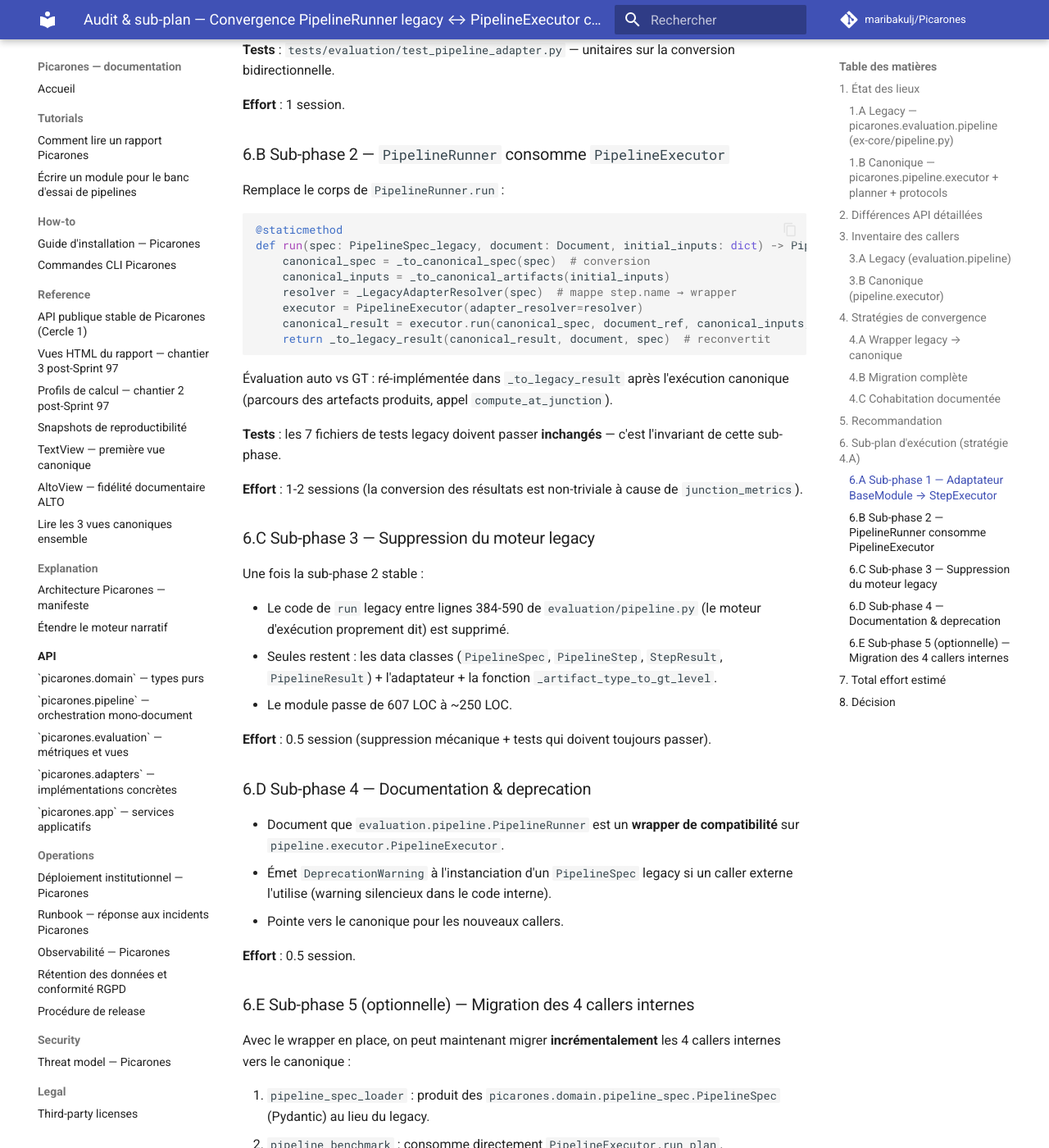
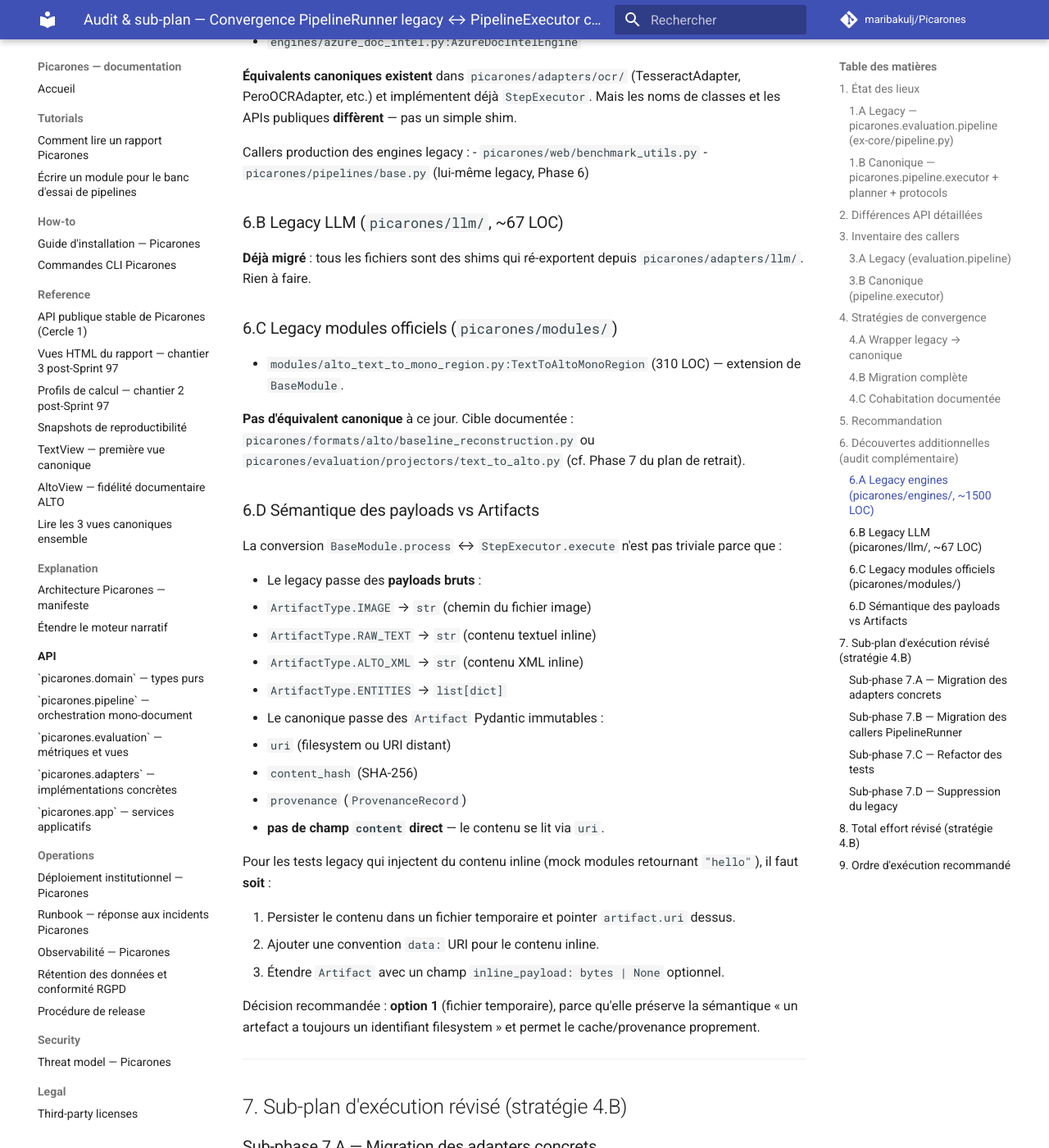
Before and after one commit to maribakulj/Picarones, an MkDocs documentation site: the page built from docs/migration/pipeline-convergence-plan.md, in a window 1280 px wide and 1400 px high, scrolled down 6130 px. Shown: the whole window at 82% size. Built offline with MkDocs 1.6.1 and Material for MkDocs 9.7.7, drawn with Linux system fonts in a browser that asks for light colours; comment, search, counter and statistics services are not loaded; some of the changed text lies outside the part shown.

Commit message:
docs(migration): révision audit convergence — strategy 4.B (full migration)
User clarification : 'on s'en fout de l'api publique, le projet est
en stand by jusqu'à la fin de la migration complète'.  Cette
contrainte levée fait basculer la recommandation de la stratégie
4.A (wrapper, préservation API) vers la stratégie 4.B (migration
complète, breaking changes acceptés).

Mises à jour du sub-plan
------------------------
1. Section 5 (Recommandation) : pivote vers 4.B avec rationale
   explicite — pas de double conversion, design unifié, contrat
   StepExecutor natif partout.

2. Section 6 (Découvertes additionnelles) : audit complémentaire
   révèle un écosystème legacy plus large que les 4 callers
   initiaux :
   - engines/ (5 modules OCR, ~1500 LOC, héritent de BaseOCREngine).
   - llm/ (déjà shims vers adapters/llm/ — rien à faire).
   - modules/alto_text_to_mono_region.py (310 LOC, extension
     directe de BaseModule, pas d'équivalent canonique).
   - Sémantique payloads bruts vs Artifact : conversion
     non-triviale, recommandation = persistance fichier
     temporaire pour les contenus inline.

3. Section 7 (Sub-plan révisé, 4 sub-phases) :
   - 7.A : Migration adapters concrets (engines + modules) —
     2-3 sessions.
   - 7.B : Migration callers PipelineRunner (3 fichiers
     prod) — 2 sessions.
   - 7.C : Refactor des 7 fichiers de tests axe B —
     1-2 sessions.
   - 7.D : Suppression mécanique du legacy
     (BaseModule, PipelineRunner, shims core/) —
     0.5 session.

4. Section 8 : effort total révisé 5-8 sessions.

5. Section 9 : ordre bottom-up recommandé (adapters →
   orchestration → tests → suppression) pour garder les tests
   verts à chaque étape.

Pas de code applicatif modifié dans ce commit.

https://claude.ai/code/session_011XQZNitg1rCgia8ZD1a2hP

````diff
--- a/docs/migration/pipeline-convergence-plan.md
+++ b/docs/migration/pipeline-convergence-plan.md
@@ -217,154 +217,194 @@ non-instanciable, ou HF Space veut le cache d'artefacts).
 
 ## 5. Recommandation
 
-**Stratégie 4.A — Wrapper legacy → canonique** est la voie
-recommandée :
+> **Mise à jour 2026-05** : l'utilisateur a précisé que le projet
+> est en stand-by jusqu'à la fin de la migration complète et que
+> la rétrocompat de l'API publique n'est pas une contrainte.  Cela
+> élimine l'avantage principal de la stratégie 4.A (wrapper) et
+> rend la stratégie 4.B (migration complète) recommandée :
 
-- Préserve l'API publique → pas de breaking change pour les
-  callers externes (BnF, HF Space, scripts).
-- Unifie le moteur d'exécution → 1 seul path à maintenir.
-- L'API legacy ``BaseModule`` reste le contrat utilisateur ;
-  elle est juste implémentée par-dessus le canonique.
-- Met en lumière les réelles différences sémantiques (cache,
-  provenance, hash) qui peuvent être exposées progressivement à
-  l'API legacy sans la casser.
+**Stratégie 4.B — Migration complète** est la voie cible.
 
-La stratégie 4.B (migration complète) sera possible plus tard,
-**après** 4.A : une fois le legacy unifié sur le canonique en
-interne, les callers peuvent migrer un par un sans risque.
+Bénéfices avec contrainte API levée :
 
-La stratégie 4.C (cohabitation) est pragmatique mais reporte
-indéfiniment la dette.  Elle convient si la priorité est de
-finir Phases 6-11 d'abord — ce qui est défendable.
+- 1 seul design final, plus de wrapper interne à maintenir.
+- Le contrat des modules tiers (``BaseModule`` → ``StepExecutor``)
+  peut changer sans gérer la rétrocompat.
+- Les ``Artifact`` typés (provenance, content_hash, uri) deviennent
+  natifs partout — pas de double conversion.
+
+Risques résiduels :
+
+- ~2500 LOC à toucher entre prod + tests.
+- L'évaluation auto vs GT (legacy : à chaque step) doit être
+  ré-implémentée comme une post-étape canonique.
+- Risque de régression sur les ~7 tests sprints axe B
+  (fixtures volumineuses).
+- Plusieurs sessions de travail nécessaires (5-7 sessions).
 
 ---
 
-## 6. Sub-plan d'exécution (stratégie 4.A)
+## 6. Découvertes additionnelles (audit complémentaire)
 
-### 6.A Sub-phase 1 — Adaptateur ``BaseModule`` → ``StepExecutor``
+L'audit initial parlait de 4 callers de production de
+``PipelineRunner``.  Une investigation plus poussée révèle un
+écosystème legacy plus large, qui doit être inclus dans le plan :
 
-Crée un wrapper ``_BaseModuleAdapter`` qui satisfait le Protocol
-``StepExecutor`` à partir d'une instance ``BaseModule`` :
+### 6.A Legacy engines (`picarones/engines/`, ~1500 LOC)
 
-- ``name`` ← ``module.name``
-- ``input_types`` ← ``frozenset(module.input_types)``
-- ``output_types`` ← ``frozenset(module.output_types)``
-- ``execution_mode`` ← ``module.execution_mode``
-- ``execute(inputs, params, context)`` :
-  - convertit ``inputs: dict[ArtifactType, Artifact]`` en
-    ``dict[ArtifactType, payload]`` (lit ``artifact.uri`` quand
-    le payload est un fichier, sinon le payload brut est passé
-    en clair).
-  - appelle ``module.process(payload_inputs)``.
-  - reconvertit le ``dict[ArtifactType, payload]`` retourné en
-    ``dict[ArtifactType, Artifact]`` (calcule ``content_hash``
-    + ``provenance`` automatiquement).
+5 modules OCR legacy qui héritent de ``BaseOCREngine`` (lui-même
+extension de ``BaseModule``) :
 
-**Fichier** : ``picarones/evaluation/_pipeline_adapter.py``
-(privé, ~150 LOC).
+- ``engines/base.py:BaseOCREngine``
+- ``engines/tesseract.py:TesseractEngine`` (177 l)
+- ``engines/pero_ocr.py:PeroOCREngine`` (182 l)
+- ``engines/mistral_ocr.py:MistralOCREngine`` (231 l)
+- ``engines/google_vision.py:GoogleVisionEngine`` (256 l)
+- ``engines/azure_doc_intel.py:AzureDocIntelEngine``
 
-**Tests** : ``tests/evaluation/test_pipeline_adapter.py`` —
-unitaires sur la conversion bidirectionnelle.
+**Équivalents canoniques existent** dans
+``picarones/adapters/ocr/`` (TesseractAdapter, PeroOCRAdapter,
+etc.) et implémentent déjà ``StepExecutor``.  Mais les noms de
+classes et les APIs publiques **diffèrent** — pas un simple shim.
 
-**Effort** : 1 session.
+Callers production des engines legacy :
+- ``picarones/web/benchmark_utils.py``
+- ``picarones/pipelines/base.py`` (lui-même legacy, Phase 6)
 
-### 6.B Sub-phase 2 — ``PipelineRunner`` consomme ``PipelineExecutor``
+### 6.B Legacy LLM (``picarones/llm/``, ~67 LOC)
 
-Remplace le corps de ``PipelineRunner.run`` :
+**Déjà migré** : tous les fichiers sont des shims qui
+ré-exportent depuis ``picarones/adapters/llm/``.  Rien à faire.
 
-```python
-@staticmethod
-def run(spec: PipelineSpec_legacy, document: Document, initial_inputs: dict) -> PipelineResult_legacy:
-    canonical_spec = _to_canonical_spec(spec)  # conversion
-    canonical_inputs = _to_canonical_artifacts(initial_inputs)
-    resolver = _LegacyAdapterResolver(spec)  # mappe step.name → wrapper
-    executor = PipelineExecutor(adapter_resolver=resolver)
-    canonical_result = executor.run(canonical_spec, document_ref, canonical_inputs, context)
-    return _to_legacy_result(canonical_result, document, spec)  # reconvertit
-```
+### 6.C Legacy modules officiels (``picarones/modules/``)
 
-Évaluation auto vs GT : ré-implémentée dans ``_to_legacy_result``
-après l'exécution canonique (parcours des artefacts produits,
-appel ``compute_at_junction``).
+- ``modules/alto_text_to_mono_region.py:TextToAltoMonoRegion``
+  (310 LOC) — extension de ``BaseModule``.
 
-**Tests** : les 7 fichiers de tests legacy doivent passer
-**inchangés** — c'est l'invariant de cette sub-phase.
+**Pas d'équivalent canonique** à ce jour.  Cible documentée :
+``picarones/formats/alto/baseline_reconstruction.py`` ou
+``picarones/evaluation/projectors/text_to_alto.py``
+(cf. Phase 7 du plan de retrait).
 
-**Effort** : 1-2 sessions (la conversion des résultats est
-non-triviale à cause de ``junction_metrics``).
+### 6.D Sémantique des payloads vs Artifacts
 
-### 6.C Sub-phase 3 — Suppression du moteur legacy
+La conversion ``BaseModule.process`` ↔ ``StepExecutor.execute``
+n'est pas triviale parce que :
 
-Une fois la sub-phase 2 stable :
+- Le legacy passe des **payloads bruts** :
+  - ``ArtifactType.IMAGE`` → ``str`` (chemin du fichier image)
+  - ``ArtifactType.RAW_TEXT`` → ``str`` (contenu textuel inline)
+  - ``ArtifactType.ALTO_XML`` → ``str`` (contenu XML inline)
+  - ``ArtifactType.ENTITIES`` → ``list[dict]``
+- Le canonique passe des ``Artifact`` Pydantic immutables :
+  - ``uri`` (filesystem ou URI distant)
+  - ``content_hash`` (SHA-256)
+  - ``provenance`` (``ProvenanceRecord``)
+  - **pas de champ ``content`` direct** — le contenu se lit via
+    ``uri``.
 
-- Le code de ``run`` legacy entre lignes 384-590 de
-  ``evaluation/pipeline.py`` (le moteur d'exécution proprement
-  dit) est supprimé.
-- Seules restent : les data classes (``PipelineSpec``,
-  ``PipelineStep``, ``StepResult``, ``PipelineResult``) +
-  l'adaptateur + la fonction ``_artifact_type_to_gt_level``.
-- Le module passe de 607 LOC à ~250 LOC.
+Pour les tests legacy qui injectent du contenu inline (mock
+modules retournant ``"hello"``), il faut **soit** :
 
-**Effort** : 0.5 session (suppression mécanique + tests qui
-doivent toujours passer).
+1. Persister le contenu dans un fichier temporaire et pointer
+   ``artifact.uri`` dessus.
+2. Ajouter une convention ``data:`` URI pour le contenu inline.
+3. Étendre ``Artifact`` avec un champ ``inline_payload: bytes |
+   None`` optionnel.
 
-### 6.D Sub-phase 4 — Documentation & deprecation
+Décision recommandée : **option 1** (fichier temporaire), parce
+qu'elle préserve la sémantique « un artefact a toujours un
+identifiant filesystem » et permet le cache/provenance proprement.
 
-- Document que ``evaluation.pipeline.PipelineRunner`` est un
-  **wrapper de compatibilité** sur ``pipeline.executor.PipelineExecutor``.
-- Émet ``DeprecationWarning`` à l'instanciation
-  d'un ``PipelineSpec`` legacy si un caller externe l'utilise
-  (warning silencieux dans le code interne).
-- Pointe vers le canonique pour les nouveaux callers.
+---
 
-**Effort** : 0.5 session.
+## 7. Sub-plan d'exécution révisé (stratégie 4.B)
 
-### 6.E Sub-phase 5 (optionnelle) — Migration des 4 callers internes
+### Sub-phase 7.A — Migration des adapters concrets
 
-Avec le wrapper en place, on peut maintenant migrer
-**incrémentalement** les 4 callers internes vers le canonique :
+Bouclage de la migration des adapters legacy (engines/llm/modules)
+vers les canoniques avant de toucher aux pipeline runners.
 
-1. ``pipeline_spec_loader`` : produit des
-   ``picarones.domain.pipeline_spec.PipelineSpec`` (Pydantic) au
-   lieu du legacy.
-2. ``pipeline_benchmark`` : consomme directement
-   ``PipelineExecutor.run_plan``.
+**Étapes** :
+
+1. ``engines/`` → shims pointant vers ``adapters/ocr/`` (avec
+   alias de classes : ``TesseractEngine = TesseractAdapter``,
+   etc.).
+2. Mise à jour des callers de ``engines/`` à utiliser
+   ``adapters/ocr/`` directement.
+3. ``modules/alto_text_to_mono_region.py`` → migré vers
+   ``picarones/evaluation/projectors/text_to_alto.py`` (canonique
+   en ``StepExecutor``).
+4. Suppression du shim ``engines/``.
+
+**Effort** : 2-3 sessions.
+
+### Sub-phase 7.B — Migration des callers ``PipelineRunner``
+
+Une fois les adapters unifiés sur ``StepExecutor`` :
+
+1. ``pipeline_spec_loader`` : produit des ``picarones.domain.pipeline_spec.PipelineSpec``
+   (Pydantic) avec ``adapter_name: str`` au lieu d'instances.
+2. ``pipeline_benchmark`` : consomme ``PipelineExecutor.run_plan``.
+   ``StepAggregate`` accepte ``StepResult`` Pydantic canonique.
 3. ``pipeline_comparison`` : idem.
 4. ``__init__.py`` : ré-exporte les canoniques.
 
-À ce stade, le legacy ``evaluation/pipeline`` ne contient plus
-que des shims pour les callers externes (BnF, HF Space).
+**Effort** : 2 sessions.
 
-**Effort** : 2-3 sessions, par caller.
+### Sub-phase 7.C — Refactor des tests
+
+Les 7 fichiers de tests legacy axe B (sprints 63-68 + 95) :
+
+- Mocks ``BaseModule`` → mocks ``StepExecutor`` Protocol.
+- Payloads bruts → ``Artifact`` (avec helper
+  ``make_inline_artifact(content, type_)`` pour réduire le
+  boilerplate).
+- ``Document`` legacy → ``DocumentRef`` canonique.
+- Fixtures ``junction_metrics`` → ré-implémentation via
+  post-étape canonique.
+
+**Effort** : 1-2 sessions.
+
+### Sub-phase 7.D — Suppression du legacy
+
+1. Suppression de ``evaluation/pipeline.PipelineRunner``,
+   ``PipelineSpec``, ``PipelineStep``, ``StepResult``,
+   ``PipelineResult`` (le legacy).
+2. Suppression de ``domain/module_protocol.BaseModule``.
+3. Le module ``evaluation/pipeline.py`` réduit à
+   ``_artifact_type_to_gt_level`` ou supprimé totalement.
+4. ``core/pipeline.py`` (shim) supprimé.
+5. ``core/modules.py`` (shim) supprimé.
+
+**Effort** : 0.5 session (suppression mécanique).
 
 ---
 
-## 7. Total effort estimé
+## 8. Total effort révisé (stratégie 4.B)
 
 | Sub-phase | Description                                | Effort           |
 |-----------|--------------------------------------------|------------------|
-| 6.A       | Adaptateur ``BaseModule`` → ``StepExecutor`` | 1 session        |
-| 6.B       | ``PipelineRunner`` consomme l'executor     | 1-2 sessions     |
-| 6.C       | Suppression du moteur legacy               | 0.5 session      |
-| 6.D       | Documentation & deprecation                | 0.5 session      |
-| 6.E (opt) | Migration des 4 callers internes           | 2-3 sessions     |
-| **Total** | **(jusqu'à 6.D)**                          | **3-4 sessions** |
-| **Total** | **(jusqu'à 6.E)**                          | **5-7 sessions** |
+| 7.A       | Migration adapters concrets                | 2-3 sessions     |
+| 7.B       | Migration callers PipelineRunner           | 2 sessions       |
+| 7.C       | Refactor des tests                         | 1-2 sessions     |
+| 7.D       | Suppression du legacy                      | 0.5 session      |
+| **Total** | **Migration complète**                     | **5-8 sessions** |
 
 ---
 
-## 8. Décision
+## 9. Ordre d'exécution recommandé
 
-À l'issue de cet audit, l'utilisateur décide :
+L'ordre **bottom-up** est plus sûr : à chaque étape, les tests
+restent verts.
 
-1. **Aller** — démarrer la sub-phase 6.A maintenant.
-2. **Reporter** — passer à Phase 6 (``pipelines/``) du retrait
-   du legacy, garder la cohabitation documentée comme état
-   provisoire.
-3. **Hybrider** — faire 6.A + 6.B (wrapper en place) puis
-   reporter 6.C-6.E.
+```
+Sub-phase 7.A (adapters) → Sub-phase 7.B (orchestration) →
+Sub-phase 7.C (tests) → Sub-phase 7.D (suppression)
+```
 
-L'option 2 (reporter) est défendable : Phases 6-11 du retrait du
-legacy peuvent toutes se faire **sans avoir résolu cette
-convergence**, et le travail accumulé donnera plus de signal sur
-la priorité réelle de l'unification du pipeline.
+L'ordre **top-down** (start by removing PipelineRunner, then
+fix everything that breaks) est plus risqué mais plus rapide
+si on accepte une période de tests rouges.
+
+Recommandation : **bottom-up**, par étapes verticales testables.
````
